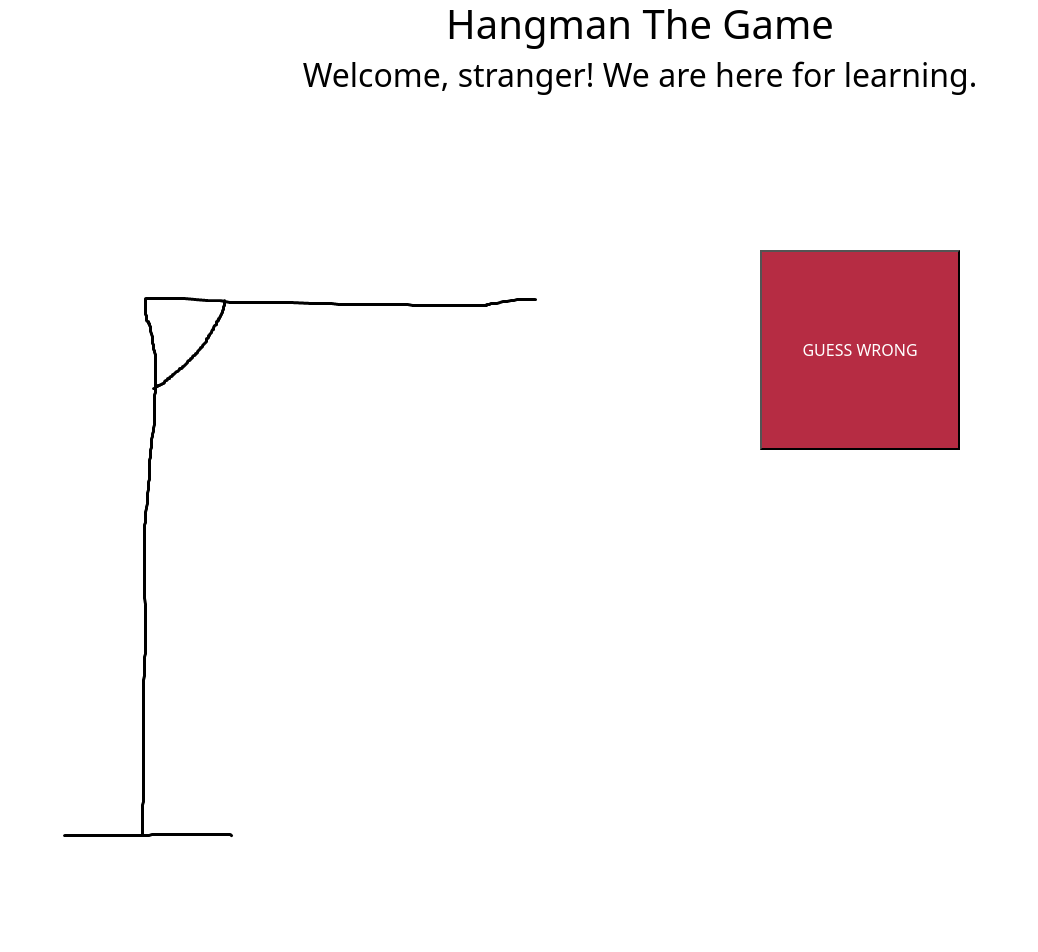
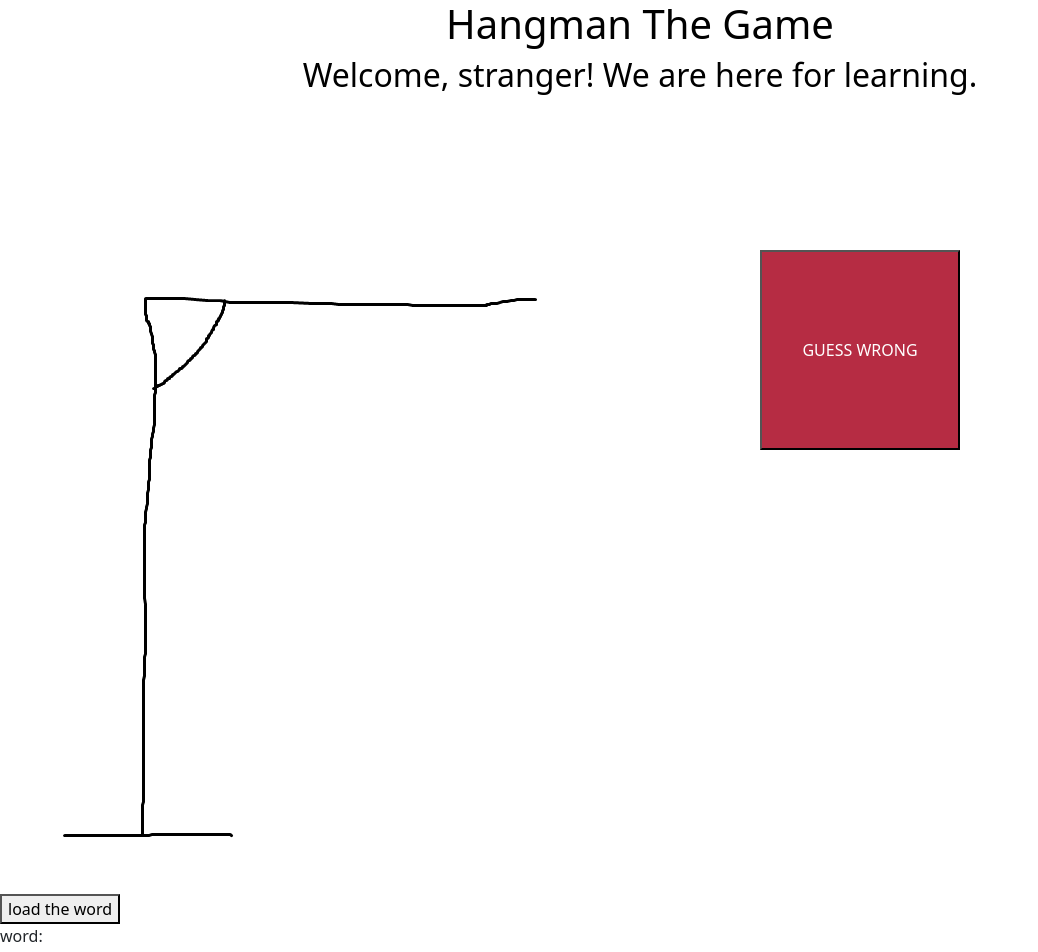
Before and after one commit to vikacheburika/hangman-react, a React (Vite) app: page / in a window 1280 px wide. Shown: the top 952 px of the page, without its empty margins (0-1038 px from the left). Before the commit the page ends 894 px from the top, so only its background shows below. Built offline with nearby package versions, Linux system fonts and the light colour scheme.

Commit message:
Added a component Word, tried adding word

```diff
--- a/src/App.jsx
+++ b/src/App.jsx
@@ -3,6 +3,7 @@ import {useState} from "react";
 import Header from "./components/Header/Header.jsx"
 import Picture from "./components/Picture/Picture.jsx"
 import Keyboard from "./components/Keyboard/Keyboard.jsx"
+import Word from "./components/Word/Word.jsx"
 
 import './App.css'
 
@@ -14,6 +15,8 @@ function App({step}) {
 
 
       <Keyboard/>
+
+      <Word/>
     </>
   )
 }
--- /dev/null
+++ b/src/assets/wordbank/words.js
@@ -0,0 +1,3 @@
+let words = ["house", "paint"]
+
+export default words
--- /dev/null
+++ b/src/components/Word/Word.jsx
@@ -0,0 +1,22 @@
+import {useState} from "react";
+import words from "../../assets/wordbank/words.js"
+
+function Word() {
+    const [word, setWord] = useState("")
+
+    const handleLoad = () => {
+        const randomIndex = Math.floor(Math.random() * 2)
+        setWord(words[randomIndex])
+    }
+
+    return(
+        <>
+        <button onClick={handleLoad}>load the word</button>
+        <div className="word" >
+            <p>word: {word}</p>
+        </div>
+        </>
+    )
+}
+
+export default Word
```
Also changed, not shown: src/components/Word/Word.css (added).
